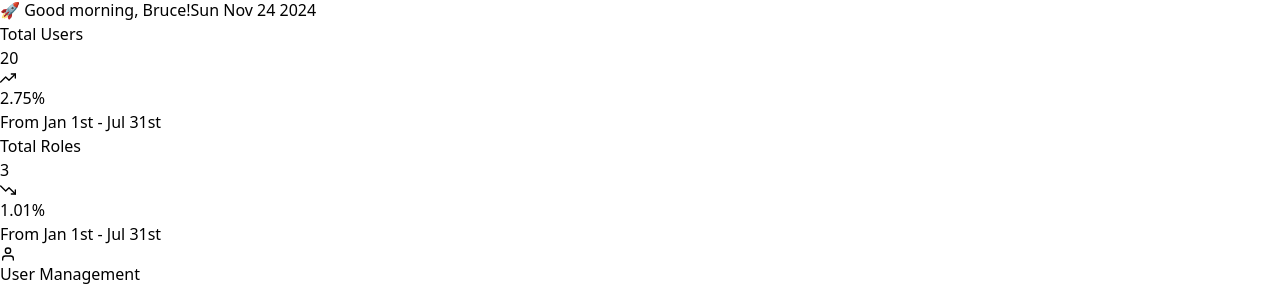
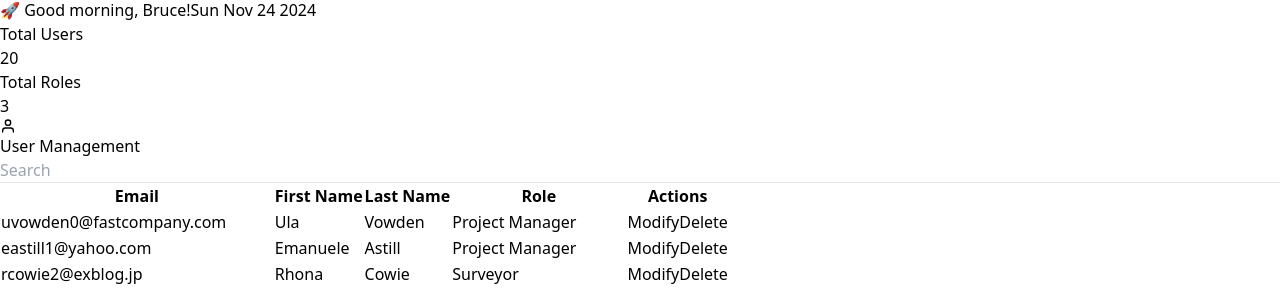
Before and after one commit to moh1t-do/rbac-ui, a React (Vite) app: page /dashboard in a window 1280 px wide. Shown: the part 464-754 px from the top of the page. Built offline with nearby package versions, Linux system fonts and the light colour scheme.

Commit message:
feat: simplify StatCards

```diff
--- a/src/components/Dashboard/StatCards.tsx
+++ b/src/components/Dashboard/StatCards.tsx
@@ -1,21 +1,13 @@
-import { FiTrendingDown, FiTrendingUp } from "react-icons/fi";
-
 export const StatCards = () => {
   return (
     <>
       <Card
         title="Total Users"
         value="20"
-        pillText="2.75%"
-        trend="up"
-        period="From Jan 1st - Jul 31st"
       />
       <Card
         title="Total Roles"
         value="3"
-        pillText="1.01%"
-        trend="down"
-        period="From Jan 1st - Jul 31st"
       />
     </>
   );
@@ -24,15 +16,9 @@ export const StatCards = () => {
 const Card = ({
   title,
   value,
-  pillText,
-  trend,
-  period,
 }: {
   title: string;
   value: string;
-  pillText: string;
-  trend: "up" | "down";
-  period: string;
 }) => {
   return (
     <div className="col-span-6 p-4 rounded border border-stone-300">
@@ -41,19 +27,7 @@ const Card = ({
           <h3 className="text-stone-500 mb-2 text-sm">{title}</h3>
           <p className="text-3xl font-semibold">{value}</p>
         </div>
-
-        <span
-          className={`text-xs flex items-center gap-1 font-medium px-2 py-1 rounded ${
-            trend === "up"
-              ? "bg-green-100 text-green-700"
-              : "bg-red-100 text-red-700"
-          }`}
-        >
-          {trend === "up" ? <FiTrendingUp /> : <FiTrendingDown />} {pillText}
-        </span>
       </div>
-
-      <p className="text-xs text-stone-500">{period}</p>
     </div>
   );
 };
```
